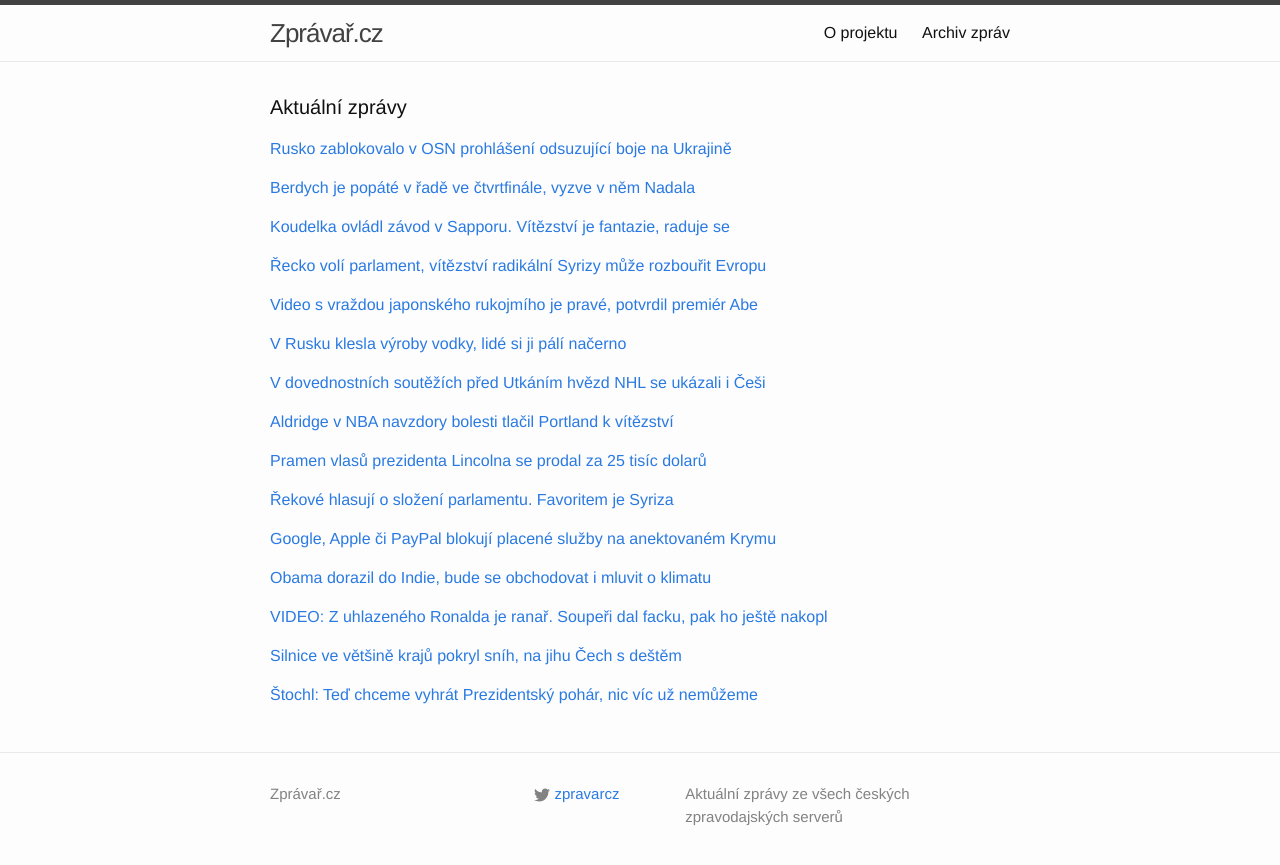
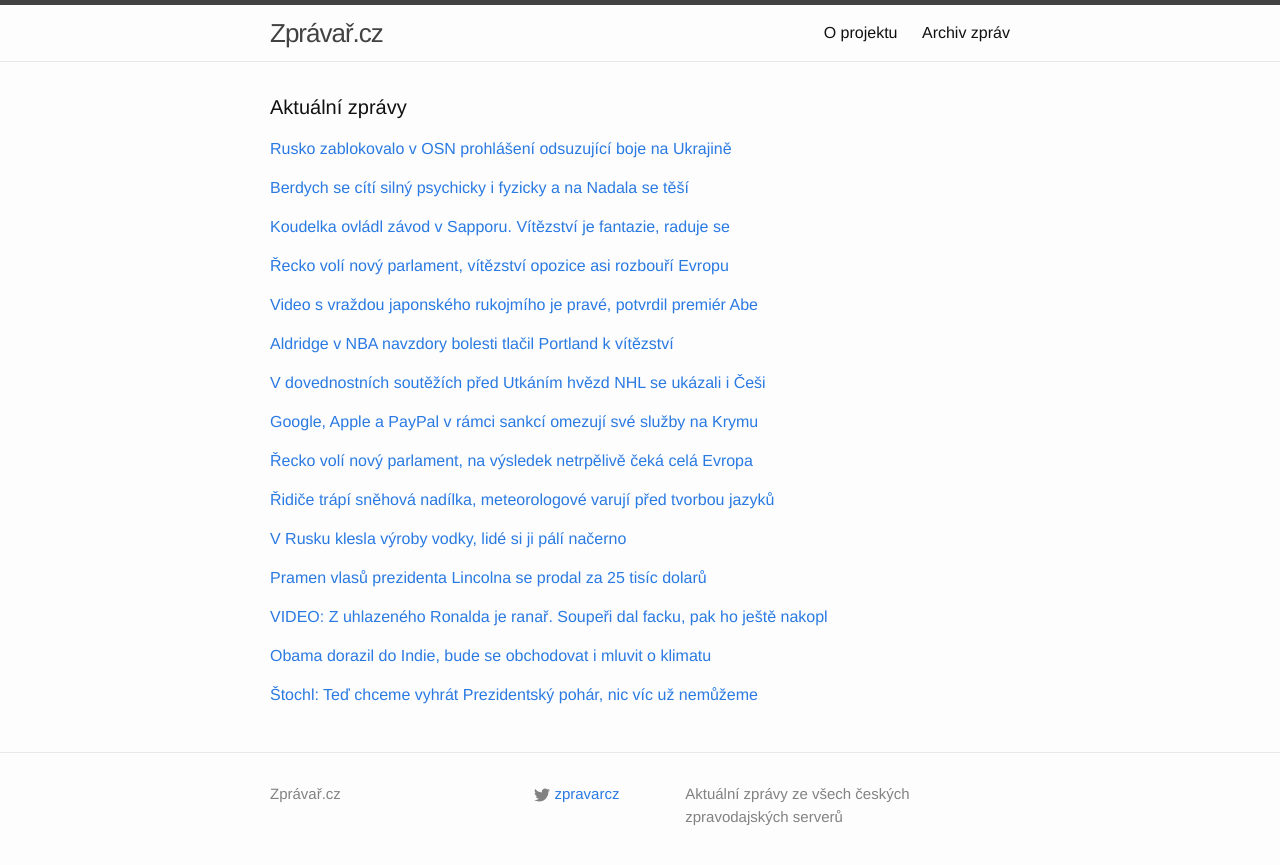
Before and after one commit to adliska/zpravar, a Jekyll site: the page built from index.html, in a window 1280 px wide. Shown: the top 865 px of the page. Built offline with Jekyll 4.4.1, drawn with Linux system fonts in a browser that asks for light colours.

Commit message:
zpravar news update

```diff
--- a/index.html
+++ b/index.html
@@ -20,9 +20,10 @@ layout: default
 <li><a href=http://zpravy.idnes.cz/rusko-zablokovalo-v-osn-rezoluci-k-bojum-na-ukrajine-pca-/zahranicni.aspx?c=A150125_075924_zahranicni_cen>Rusko v OSN zablokovalo prohlášení odsuzující boje na Ukrajině - zpravy.idnes.cz</a></li>
 <li><a href=http://www.ceskenoviny.cz/zpravy/zpravy/rusko-v-rb-osn-zablokovalo-prohlaseni-odsuzujici-boje-na-ukrajine/1173100>Rusko v RB OSN zablokovalo prohlášení odsuzující boje na Ukrajině - www.ceskenoviny.cz</a></li>
 </ul>
-</div><p><a href="javascript:;" onclick="toggle_visibility('zpravy1')">Berdych je popáté v řadě ve čtvrtfinále, vyzve v něm Nadala</a></p>
+</div><p><a href="javascript:;" onclick="toggle_visibility('zpravy1')">Berdych se cítí silný psychicky i fyzicky a na Nadala se těší</a></p>
 <div id="zpravy1" style="display:none">
 <ul>
+<li><a href=http://www.sportovninoviny.cz/zpravy/berdych-se-citi-silny-psychicky-i-fyzicky-a-na-nadala-se-tesi/1173162>Berdych se cítí silný psychicky i fyzicky a na Nadala se těší - www.sportovninoviny.cz</a></li>
 <li><a href=http://www.tyden.cz/rubriky/sport/tenis/berdych-je-popate-v-rade-ve-ctvrtfinale-vyzve-v-nem-nadala_331265.html>Berdych je popáté v řadě ve čtvrtfinále, vyzve v něm Nadala - www.tyden.cz</a></li>
 <li><a href=http://sport.idnes.cz/tenisove-australian-open-0yd-/tenis.aspx?c=A150125_053206_tenis_vis>Berdych je v Austrálii ve čtvrtfinále, kde ho čeká Nadal - sport.idnes.cz</a></li>
 <li><a href=http://www.denik.cz/tenis/berdych-je-v-ctvrtfinale-australian-open-a-ceka-ho-nadal-20150125.html>Berdych je v čtvrtfinále Australian Open a čeká ho Nadal - www.denik.cz</a></li>
@@ -43,9 +44,11 @@ layout: default
 <li><a href=http://www.rozhlas.cz/_zprava/fantazie-roman-koudelka-vyhral-zavod-svetoveho-poharu-v-sapporu--1447638>Fantazie! Roman Koudelka vyhrál závod Světového poháru v Sapporu - www.rozhlas.cz</a></li>
 <li><a href=http://sport.aktualne.cz/forma-je-zpet-koudelka-octvrte-v-sezone-vyhral-zavod-sp/r~29fc6274a45a11e4aff10025900fea04/>Forma je zpět! Koudelka počtvrté v sezoně vyhrál závod SP - sport.aktualne.cz</a></li>
 </ul>
-</div><p><a href="javascript:;" onclick="toggle_visibility('zpravy3')">Řecko volí parlament, vítězství radikální Syrizy může rozbouřit Evropu</a></p>
+</div><p><a href="javascript:;" onclick="toggle_visibility('zpravy3')">Řecko volí nový parlament, vítězství opozice asi rozbouří Evropu</a></p>
 <div id="zpravy3" style="display:none">
 <ul>
+<li><a href=http://www.ceskenoviny.cz/zpravy/zpravy/recko-voli-novy-parlament-vitezstvi-opozice-asi-rozbouri-evropu/1172426>Řecko volí nový parlament, vítězství opozice asi rozbouří Evropu - www.ceskenoviny.cz</a></li>
+<li><a href=http://www.lidovky.cz/recko-voli-novy-parlament-vitezstvi-opozice-asi-rozbouri-evropu-p94-/zpravy-svet.aspx?c=A150125_111543_ln_zahranici_mmu>Řecko volí novou vládu. Ve hře je splácení dluhu i setrvání v eurozóně  - www.lidovky.cz</a></li>
 <li><a href=http://zpravy.e15.cz/zahranicni/politika/recko-voli-parlament-vitezstvi-radikalni-syrizy-muze-rozbourit-evropu-1156135>Řecko volí parlament, vítězství radikální Syrizy může rozbouřit Evropu - zpravy.e15.cz</a></li>
 <li><a href=http://zpravy.e15.cz/zahranicni/politika/v-recku-zacaly-predcasne-volby-odhady-jasne-favorizuji-radikalni-syrizu-1156135>V Řecku začaly předčasné volby, odhady jasně favorizují radikální Syrizu - zpravy.e15.cz</a></li>
 <li><a href=http://zahranicni.ihned.cz/evropa-slovensko/c1-63434760-recko-volby-syriza-euro-evropa-eu>Řekové vybírají novou vládu, čeká se vítězství levicové SYRIZY - zahranicni.ihned.cz</a></li>
@@ -77,41 +80,44 @@ layout: default
 <li><a href=http://sport.aktualne.cz/hvezdy-nhl-bavily-v-columbusu-divaky-predvedl-se-i-voracek/r~072e20d2a46611e49e4b0025900fea04/>Hvězdy NHL bavily v Columbusu diváky, předvedl se i Voráček - sport.aktualne.cz</a></li>
 <li><a href=http://www.sportovninoviny.cz/zpravy/v-dovednostech-kraloval-folignuv-vyber-s-vrbatou-a-sekacem/1173103>V dovednostech kraloval Folignův výběr s Vrbatou a Sekáčem - www.sportovninoviny.cz</a></li>
 </ul>
-</div><p><a href="javascript:;" onclick="toggle_visibility('zpravy7')">Aldridge v NBA navzdory bolesti tlačil Portland k vítězství</a></p>
+</div><p><a href="javascript:;" onclick="toggle_visibility('zpravy7')">Google, Apple a PayPal v rámci sankcí omezují své služby na Krymu</a></p>
 <div id="zpravy7" style="display:none">
 <ul>
-<li><a href=http://sport.idnes.cz/vysledky-basketbalove-nba-dcg-/basket.aspx?c=A150125_095203_sport-basket_par>Aldridge v NBA navzdory bolesti tlačil Portland k vítězství - sport.idnes.cz</a></li>
-<li><a href=http://www.sportovninoviny.cz/zpravy/portland-i-s-aldridgem-porazil-v-nba-washington/1173130>Portland i s Aldridgem porazil v NBA Washington - www.sportovninoviny.cz</a></li>
-<li><a href=http://www.denik.cz/ostatni_sport/aldridge-odlozil-operaci-a-i-pres-bolest-pomohl-portlandu-porazit-wizards-201501.html>Aldridge odložil operaci a i přes bolest pomohl Portlandu porazit Wizards - www.denik.cz</a></li>
-<li><a href=http://sport.aktualne.cz/aldridge-odlozil-operaci-portlandu-pomohl-k-dalsi-vyhre/r~b6caf9e4a46f11e4b6d20025900fea04/>Aldridge odložil operaci, Portlandu pomohl k další výhře - sport.aktualne.cz</a></li>
+<li><a href=http://zahranicni.ihned.cz/evropa-slovensko/c1-63435170-anexe-krym-okupace-rusko-google-apple-paypal>Google, Apple a PayPal v rámci sankcí omezují své služby na Krymu - zahranicni.ihned.cz</a></li>
+<li><a href=http://e-svet.e15.cz/it-byznys/google-apple-ci-paypal-blokuji-placene-sluzby-na-anektovanem-krymu-1156143>Google, Apple či PayPal blokují placené služby na anektovaném Krymu - e-svet.e15.cz</a></li>
+<li><a href=http://www.financninoviny.cz/zpravodajstvi/zpravy/google-apple-ci-paypal-blokuji-placene-sluzby-na-krymu/1173127>Google, Apple či PayPal blokují placené služby na Krymu - www.financninoviny.cz</a></li>
+<li><a href=http://echo24.cz/a/iRz4i>Google, Apple či PayPal blokují placené služby na Krymu - echo24.cz</a></li>
 </ul>
-</div><p><a href="javascript:;" onclick="toggle_visibility('zpravy8')">Pramen vlasů prezidenta Lincolna se prodal za 25 tisíc dolarů</a></p>
+</div><p><a href="javascript:;" onclick="toggle_visibility('zpravy8')">Řecko volí nový parlament, na výsledek netrpělivě čeká celá Evropa</a></p>
 <div id="zpravy8" style="display:none">
+<ul>
+<li><a href=http://www.rozhlas.cz/_zprava/recko-voli-novy-parlament-na-vysledek-netrpelive-ceka-cela-evropa--1447623>Řecko volí nový parlament, na výsledek netrpělivě čeká celá Evropa - www.rozhlas.cz</a></li>
+<li><a href=http://www.rozhlas.cz/_zprava/rekove-hlasuji-o-slozeni-parlamentu-favoritem-je-syriza--1447623>Řekové hlasují o složení parlamentu. Favoritem je Syriza - www.rozhlas.cz</a></li>
+<li><a href=http://www.rozhlas.cz/_zprava/rekove-budou-hlasuji-o-slozeni-parlamentu-favoritem-je-syriza--1447623>Řekové hlasují o složení parlamentu. Favoritem je Syriza - www.rozhlas.cz</a></li>
+<li><a href=http://www.rozhlas.cz/_zprava/rekove-budou-hlasovat-o-slozeni-parlamentu-favoritem-je-syriza--1447623>Řekové budou hlasovat o složení parlamentu. Favoritem je Syriza - www.rozhlas.cz</a></li>
+</ul>
+</div><p><a href="javascript:;" onclick="toggle_visibility('zpravy9')">Řidiče trápí sněhová nadílka, meteorologové varují před tvorbou jazyků</a></p>
+<div id="zpravy9" style="display:none">
+<ul>
+<li><a href=http://zpravy.idnes.cz/snih-na-silnicich-leden-2015-0ya-/domaci.aspx?c=A150125_111100_domaci_hro>Řidiče trápí sněhová nadílka, meteorologové varují před tvorbou jazyků - zpravy.idnes.cz</a></li>
+<li><a href=http://www.ceskenoviny.cz/zpravy/zpravy/silnice-ve-vetsine-kraju-pokryl-snih-na-jihu-cech-s-destem/1173095>Silnice ve většině krajů pokryl sníh, na jihu Čech s deštěm - www.ceskenoviny.cz</a></li>
+<li><a href=http://www.ceskenoviny.cz/zpravy/zpravy/silnice-na-olomoucku-zlinsku-vysocine-pokryl-snih/1173095>Silnice na Olomoucku, Zlínsku, Vysočině pokryl sníh - www.ceskenoviny.cz</a></li>
+<li><a href=http://www.denik.cz/z_domova/snehove-prehanky-dnes-komplikuji-dopravu-misty-se-mohou-tvorit-jazyky-20150125.html>Sněhové přeháňky dnes komplikují dopravu, místy se mohou tvořit jazyky - www.denik.cz</a></li>
+</ul>
+</div><p><a href="javascript:;" onclick="toggle_visibility('zpravy10')">V Rusku klesla výroby vodky, lidé si ji pálí načerno</a></p>
+<div id="zpravy10" style="display:none">
+<ul>
+<li><a href=http://www.novinky.cz/ekonomika/359727-v-rusku-klesla-vyroby-vodky-lide-si-ji-pali-nacerno.html>V Rusku klesla výroby vodky, lidé si ji pálí načerno - www.novinky.cz</a></li>
+<li><a href=http://ekonomika.idnes.cz/oficialni-vyroba-vodky-v-rusku-klesla-o-petinu-flg-/eko-zahranicni.aspx?c=A150125_082252_eko-zahranicni_cen>V Rusku klesla o více než pětinu výroba vodky, více se pálí nelegálně - ekonomika.idnes.cz</a></li>
+<li><a href=http://www.denik.cz/ekonomika/vyroba-vodky-v-rusku-loni-klesla-o-vice-nez20150125.html>Výroba vodky v Rusku loni klesla o více než pětinu - www.denik.cz</a></li>
+<li><a href=http://www.denik.cz/ekonomika/vyroba-vodky-v-rusku-loni-klesla-o-vice-nez-petinu-20150125.html>Výroba vodky v Rusku loni klesla o více než pětinu - www.denik.cz</a></li>
+</ul>
+</div><p><a href="javascript:;" onclick="toggle_visibility('zpravy11')">Pramen vlasů prezidenta Lincolna se prodal za 25 tisíc dolarů</a></p>
+<div id="zpravy11" style="display:none">
 <ul>
 <li><a href=http://www.tyden.cz/rubriky/relax/zabava/pramen-vlasu-prezidenta-lincolna-se-prodal-za-25-tisic-dolaru_331271.html>Pramen vlasů prezidenta Lincolna se prodal za 25 tisíc dolarů - www.tyden.cz</a></li>
 <li><a href=http://www.novinky.cz/zahranicni/amerika/359724-pramen-vlasu-prezidenta-lincolna-se-prodal-za-25-tisic-dolaru.html>Pramen vlasů prezidenta Lincolna se prodal za 25 tisíc dolarů - www.novinky.cz</a></li>
 <li><a href=http://zpravy.idnes.cz/aukce-vlasu-abrahama-lincolna-d20-/zahranicni.aspx?c=A150125_070456_zahranicni_cen>Pramen vlasů prezidenta Lincolna vynesl na aukci 25 tisíc dolarů - zpravy.idnes.cz</a></li>
-</ul>
-</div><p><a href="javascript:;" onclick="toggle_visibility('zpravy9')">Řekové hlasují o složení parlamentu. Favoritem je Syriza</a></p>
-<div id="zpravy9" style="display:none">
-<ul>
-<li><a href=http://www.rozhlas.cz/_zprava/rekove-hlasuji-o-slozeni-parlamentu-favoritem-je-syriza--1447623>Řekové hlasují o složení parlamentu. Favoritem je Syriza - www.rozhlas.cz</a></li>
-<li><a href=http://www.rozhlas.cz/_zprava/rekove-budou-hlasuji-o-slozeni-parlamentu-favoritem-je-syriza--1447623>Řekové hlasují o složení parlamentu. Favoritem je Syriza - www.rozhlas.cz</a></li>
-<li><a href=http://www.rozhlas.cz/_zprava/rekove-budou-hlasovat-o-slozeni-parlamentu-favoritem-je-syriza--1447623>Řekové budou hlasovat o složení parlamentu. Favoritem je Syriza - www.rozhlas.cz</a></li>
-</ul>
-</div><p><a href="javascript:;" onclick="toggle_visibility('zpravy10')">Google, Apple či PayPal blokují placené služby na anektovaném Krymu</a></p>
-<div id="zpravy10" style="display:none">
-<ul>
-<li><a href=http://e-svet.e15.cz/it-byznys/google-apple-ci-paypal-blokuji-placene-sluzby-na-anektovanem-krymu-1156143>Google, Apple či PayPal blokují placené služby na anektovaném Krymu - e-svet.e15.cz</a></li>
-<li><a href=http://www.financninoviny.cz/zpravodajstvi/zpravy/google-apple-ci-paypal-blokuji-placene-sluzby-na-krymu/1173127>Google, Apple či PayPal blokují placené služby na Krymu - www.financninoviny.cz</a></li>
-<li><a href=http://echo24.cz/a/iRz4i>Google, Apple či PayPal blokují placené služby na Krymu - echo24.cz</a></li>
-</ul>
-</div><p><a href="javascript:;" onclick="toggle_visibility('zpravy11')">Obama dorazil do Indie, bude se obchodovat i mluvit o klimatu</a></p>
-<div id="zpravy11" style="display:none">
-<ul>
-<li><a href=http://www.ceskatelevize.cz/ct24/svet/299404-obama-dorazil-do-indie-bude-se-obchodovat-i-mluvit-o-klimatu/>Obama dorazil do Indie, bude se obchodovat i mluvit o klimatu - www.ceskatelevize.cz</a></li>
-<li><a href=http://www.lidovky.cz/obama-v-indii-jedna-o-zbrojarske-a-energeticke-spolupraci-pe9-/zpravy-svet.aspx?c=A150125_103423_ln_zahranici_mmu>Obama v Indii jedná o zbrojařské a energetické spolupráci  - www.lidovky.cz</a></li>
-<li><a href=http://www.ceskenoviny.cz/zpravy/zpravy/obama-dorazil-na-navstevu-indie-pujde-o-spolupraci-a-obchod/1173132>Obama dorazil na návštěvu Indie, půjde o spolupráci a obchod - www.ceskenoviny.cz</a></li>
 </ul>
 </div><p><a href="javascript:;" onclick="toggle_visibility('zpravy12')">VIDEO: Z uhlazeného Ronalda je ranař. Soupeři dal facku, pak ho ještě nakopl</a></p>
 <div id="zpravy12" style="display:none">
@@ -120,12 +126,12 @@ layout: default
 <li><a href=http://www.tyden.cz/rubriky/sport/fotbal/zahranicni-souteze/video-ronalduv-zkrat-za-facku-se-souperi-omluvil_331278.html>VIDEO: Ronaldův zkrat. Za facku se soupeři omluvil - www.tyden.cz</a></li>
 <li><a href=http://sport.aktualne.cz/ronaldovi-ujely-nervy-pak-se-omluvil-na-twitteru/r~185d6a12a47411e4b98c002590604f2e/>Ronaldovi ujely nervy, pak se omluvil na Twitteru - sport.aktualne.cz</a></li>
 </ul>
-</div><p><a href="javascript:;" onclick="toggle_visibility('zpravy13')">Silnice ve většině krajů pokryl sníh, na jihu Čech s deštěm</a></p>
+</div><p><a href="javascript:;" onclick="toggle_visibility('zpravy13')">Obama dorazil do Indie, bude se obchodovat i mluvit o klimatu</a></p>
 <div id="zpravy13" style="display:none">
 <ul>
-<li><a href=http://www.ceskenoviny.cz/zpravy/zpravy/silnice-ve-vetsine-kraju-pokryl-snih-na-jihu-cech-s-destem/1173095>Silnice ve většině krajů pokryl sníh, na jihu Čech s deštěm - www.ceskenoviny.cz</a></li>
-<li><a href=http://www.ceskenoviny.cz/zpravy/zpravy/silnice-na-olomoucku-zlinsku-vysocine-pokryl-snih/1173095>Silnice na Olomoucku, Zlínsku, Vysočině pokryl sníh - www.ceskenoviny.cz</a></li>
-<li><a href=http://www.denik.cz/z_domova/snehove-prehanky-dnes-komplikuji-dopravu-misty-se-mohou-tvorit-jazyky-20150125.html>Sněhové přeháňky dnes komplikují dopravu, místy se mohou tvořit jazyky - www.denik.cz</a></li>
+<li><a href=http://www.ceskatelevize.cz/ct24/svet/299404-obama-dorazil-do-indie-bude-se-obchodovat-i-mluvit-o-klimatu/>Obama dorazil do Indie, bude se obchodovat i mluvit o klimatu - www.ceskatelevize.cz</a></li>
+<li><a href=http://www.lidovky.cz/obama-v-indii-jedna-o-zbrojarske-a-energeticke-spolupraci-pe9-/zpravy-svet.aspx?c=A150125_103423_ln_zahranici_mmu>Obama v Indii jedná o zbrojařské a energetické spolupráci  - www.lidovky.cz</a></li>
+<li><a href=http://www.ceskenoviny.cz/zpravy/zpravy/obama-dorazil-na-navstevu-indie-pujde-o-spolupraci-a-obchod/1173132>Obama dorazil na návštěvu Indie, půjde o spolupráci a obchod - www.ceskenoviny.cz</a></li>
 </ul>
 </div><p><a href="javascript:;" onclick="toggle_visibility('zpravy14')">Štochl: Teď chceme vyhrát Prezidentský pohár, nic víc už nemůžeme</a></p>
 <div id="zpravy14" style="display:none">
```
Also changed, not shown: other parts of index.html (+5 -5 lines).
